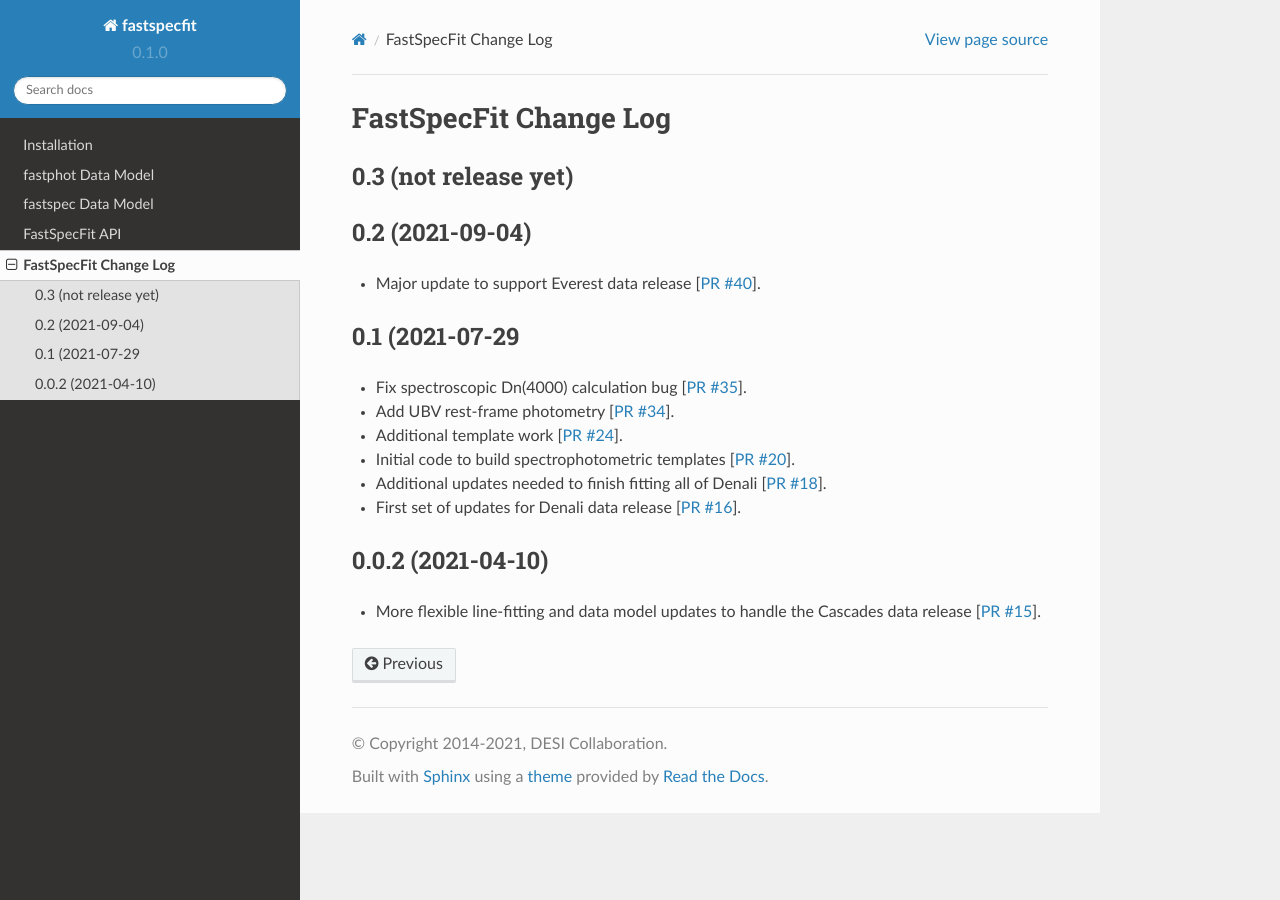
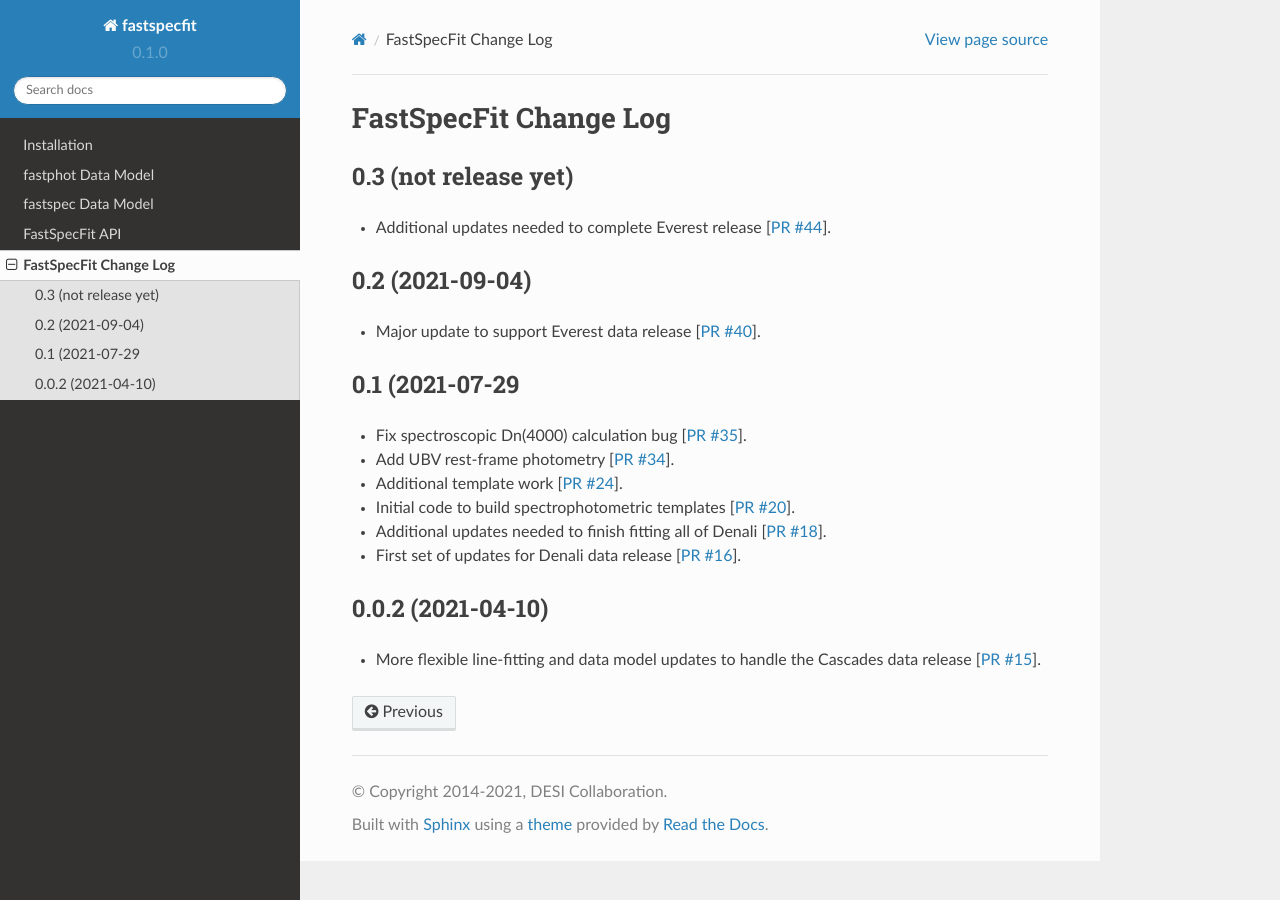
Before and after one commit to desihub/fastspecfit, a Sphinx documentation site: the page built from doc/changes.rst, in a window 1280 px wide. Built offline with Sphinx 7.4.7 and the Read the Docs theme 2.0.0, drawn with Linux system fonts in a browser that asks for light colours.

Commit message:
update change log

```diff
--- a/doc/changes.rst
+++ b/doc/changes.rst
@@ -5,7 +5,9 @@ FastSpecFit Change Log
 0.3 (not release yet)
 ---------------------
 
+* Additional updates needed to complete Everest release [`PR #44`_].
 
+.. _`PR #44`: https://github.com/desihub/fastspecfit/pull/44
 
 
 0.2 (2021-09-04)
```
Also changed, not shown: 1 other file.
